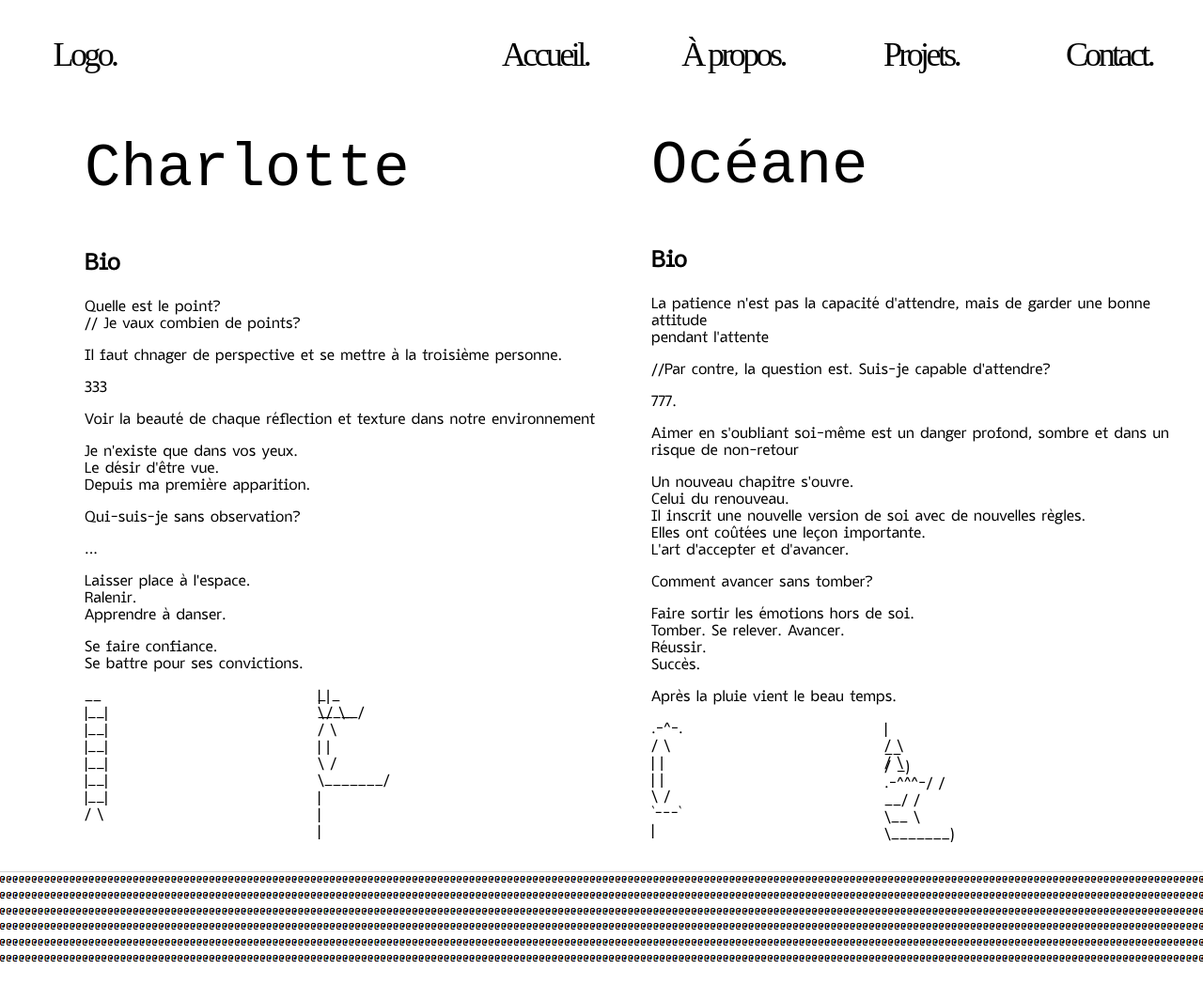
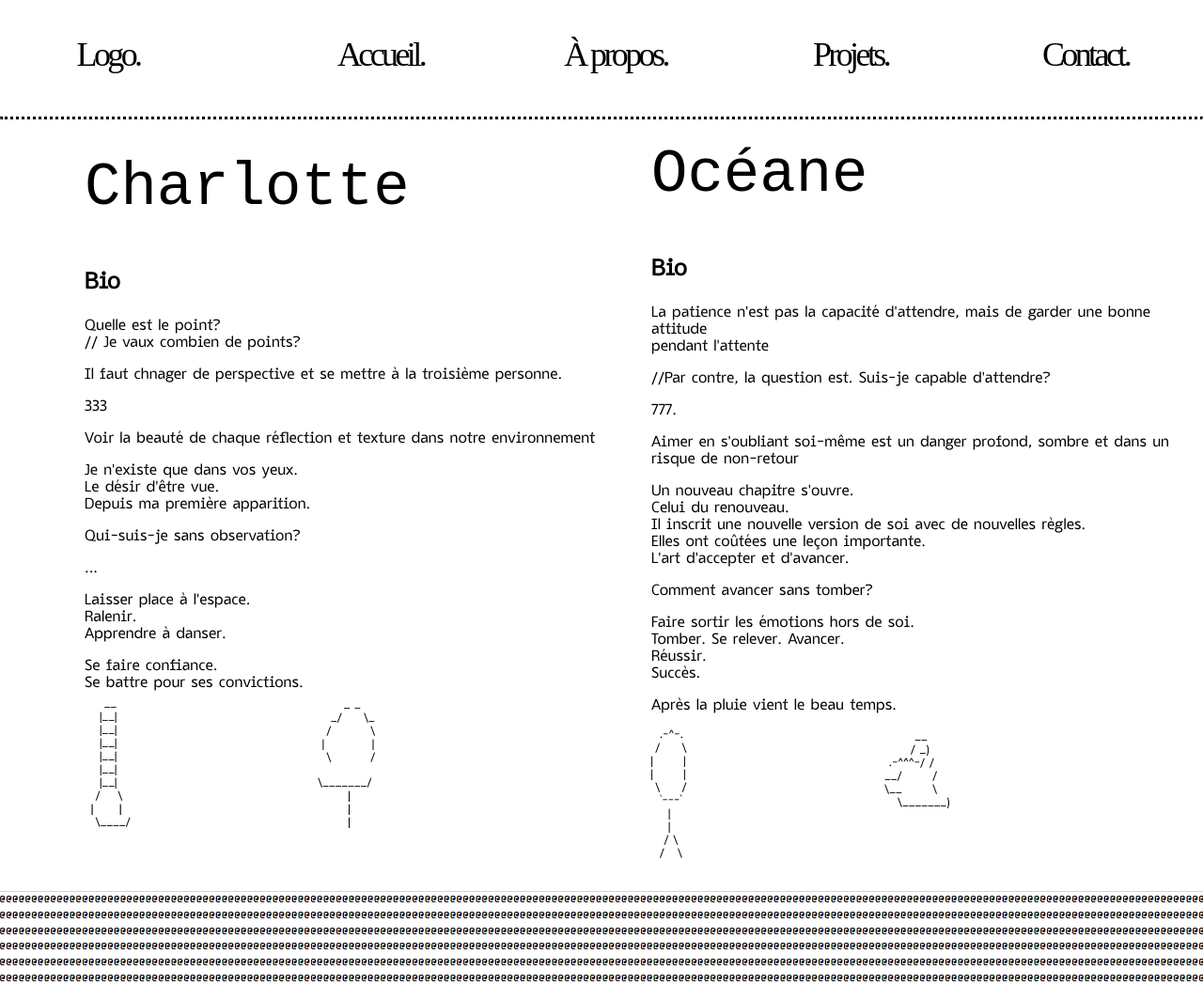
Before and after one commit to XxOkamieexX/TP1_WebPortfolio, a plain HTML site: page a-propos.html in a window 1280 px wide. Shown: the whole page at 94% size. Before the commit the page ends 1027 px from the top, so only its background shows below. Drawn offline with Linux system fonts and the light colour scheme.

Commit message:
Terminer page à propos ajout d'image

```diff
--- a/a-propos.html
+++ b/a-propos.html
@@ -18,6 +18,7 @@
                         <li><a href="contact.html" class="link">Contact.</a></li>
                     </ul>
                 </nav>
+                <hr class="dotted">
             </header>
             <main class="content-a-propos">
                 <section>
@@ -34,28 +35,11 @@
                         <p>Laisser place à l'espace.</br>Ralenir.</br>Apprendre à danser.</p>
                         <p>Se faire confiance.</br>Se battre pour ses convictions.</p>
                         <div class="little-art">
-                            <div id="ascii-art-1">__
-                                <br/>     |__|
-                                <br/>     |__|
-                                <br/>     |__|
-                                <br/>     |__|
-                                <br/>     |__|
-                                <br/>     |__|
-                                <br/>    /    \
-                                <br/>   |      |
-                                <br/>    \____/
-                                <br/>
+                            <div id="ascii-art-1">
+                                <img src="ascii-art-1.png">
                             </div>
-                            <div id="ascii-art-2">_ _
-                                <br/>   _/     \_
-                                <br/>  /         \
-                                <br/> |           |
-                                <br/>  \         /
-                                <br/>   \_______/
-                                <br/>       |
-                                <br/>       |
-                                <br/>       |
-                                <br/>
+                            <div id="ascii-art-2">
+                                <img src="ascii-art-2.png">
                             </div>
                         </div>
                     </div>
@@ -73,25 +57,11 @@
                         <p>Faire sortir les émotions hors de soi.</br>Tomber. Se relever. Avancer.</br>Réussir.</br>Succès.</p>
                         <p>Après la pluie vient le beau temps.</p>
                         <div class="little-art">
-                            <div id="ascii-art-3">      .-^-.
-                                <br/>     /     \
-                                <br/>    |       |
-                                <br/>    |       |
-                                <br/>     \     /
-                                <br/>      `---`
-                                <br/>        |
-                                <br/>        |
-                                <br/>       / \
-                                <br/>      /   \
-                                <br/>
+                            <div id="ascii-art-3">
+                                <img src="ascii-art-3.png">
                             </div>
-                            <div id="ascii-art-4">       __
-                                <br/>      / _)
-                                <br/> .-^^^-/ /
-                                <br/>__/       /
-                                <br/>\__       \
-                                <br/>   \_______)
-                                <br/>
+                            <div id="ascii-art-4">
+                                <img src="ascii-art-4.png">
                             </div>
                         </div>
                     </div>
--- a/style.css
+++ b/style.css
@@ -22,6 +22,10 @@
         padding: 0;
         background-color: white;
         min-height: 100vh;
+    }
+
+    hr.dotted {
+        border-top: 3px dotted black;
     }
 
     .container {
@@ -98,7 +102,7 @@
         font-weight: 400;
         line-height: normal;
         display: flex;
-        width: 180px;
+        width: 230px;
         height: 64px;
         flex-direction: column;
         justify-content: center;
@@ -170,6 +174,7 @@
     #ascii-art-1{
         width: 56px;
         height: 153px;
+        text-align: center;
     }
 
     #ascii-art-2{
```
Also changed, not shown: contact.html (+1 -0 lines), index.html (+1 -0 lines), merci.html (+1 -0 lines), page404.html (+1 -0 lines), projets.html (+1 -0 lines), ascii-art-1.png (added), ascii-art-2.png (added), ascii-art-3.png (added), ascii-art-4.png (added).
